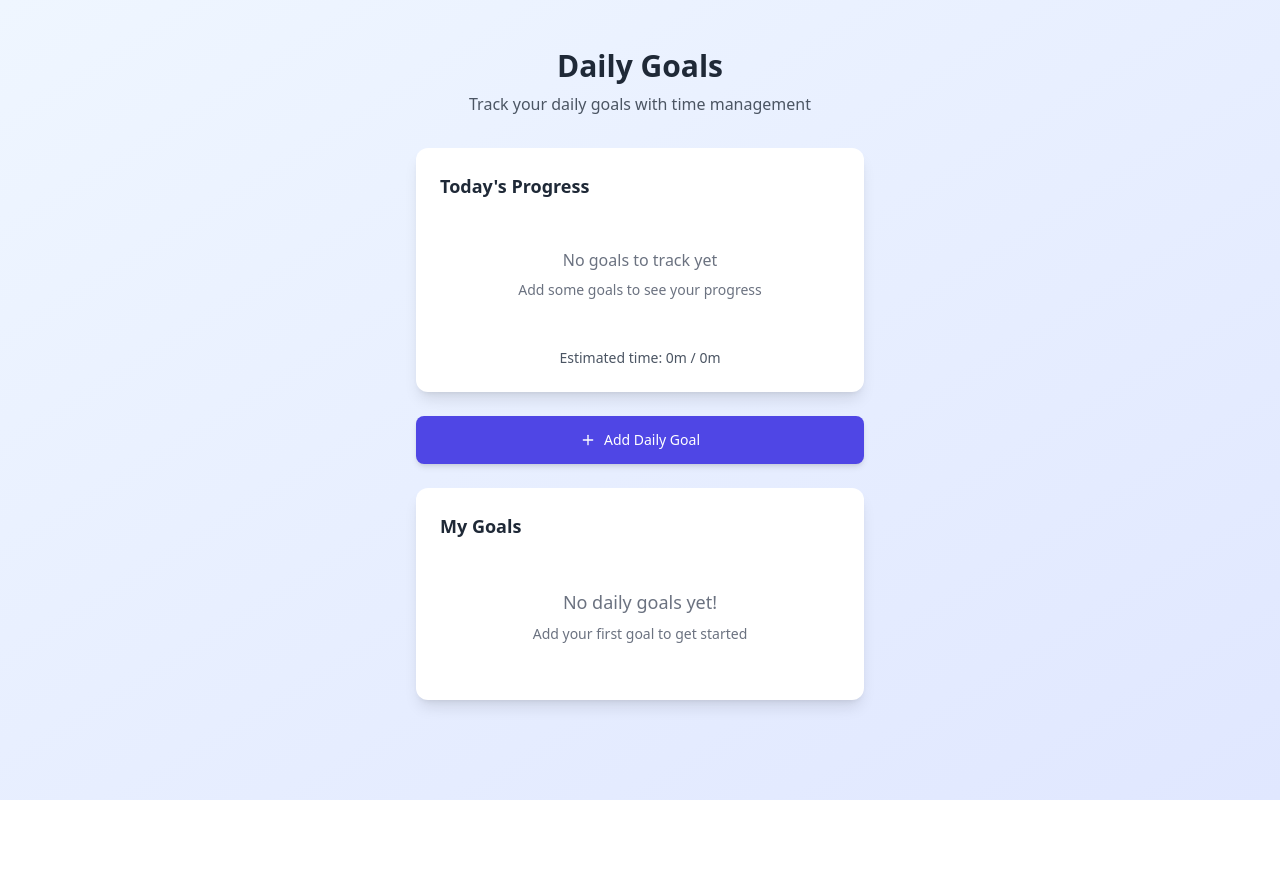
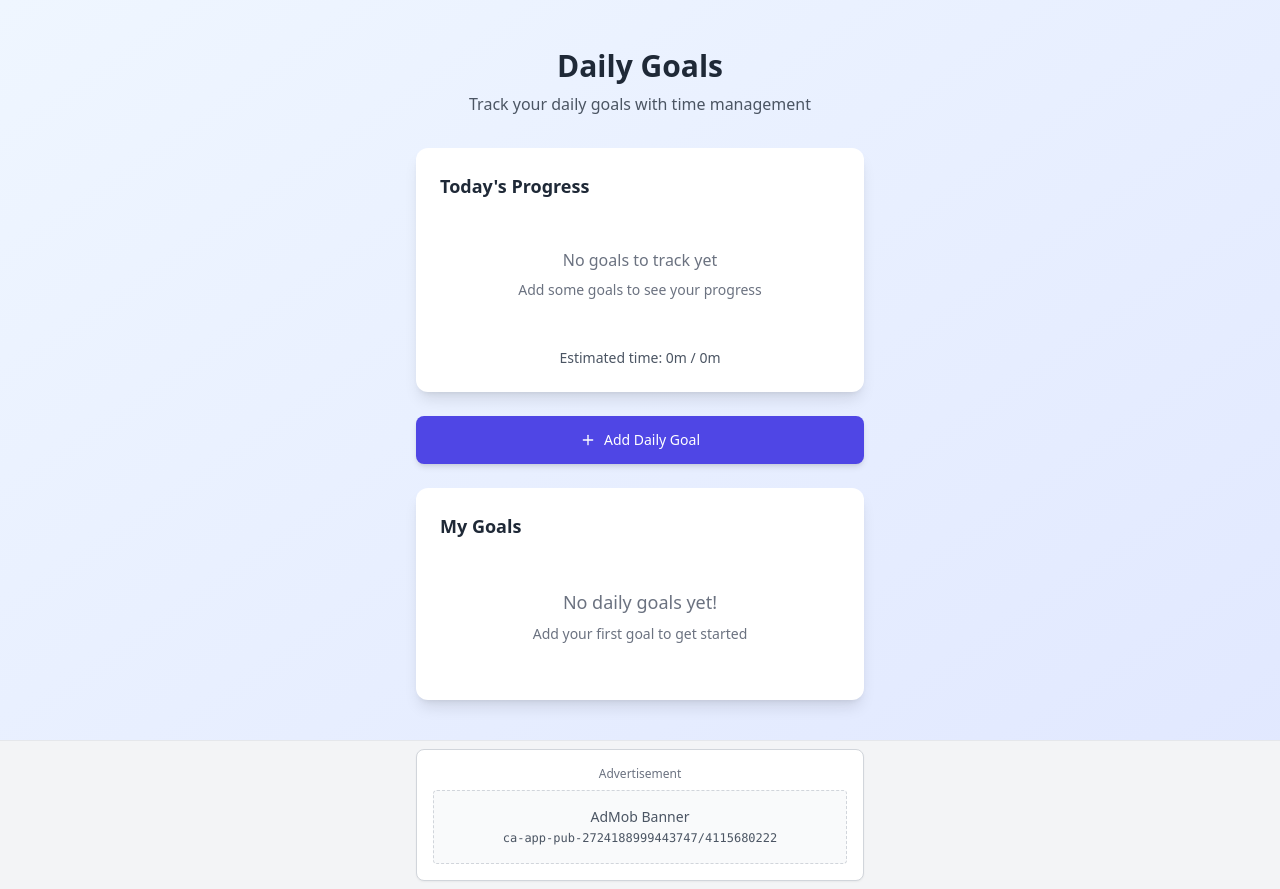
Before and after one commit to rizqap27/goal-getters-glance, a React (Vite) app: page / in a window 1280 px wide. Before the commit the page ends 800 px from the top, so only its background shows below. Built offline with nearby package versions, Linux system fonts and the light colour scheme.

Commit message:
Add AdMob banner to footer
Added an AdMob banner to the footer of the application using the provided ad unit ID.

```diff
--- /dev/null
+++ b/src/components/AdMobBanner.tsx
@@ -0,0 +1,27 @@
+
+import React from 'react';
+
+interface AdMobBannerProps {
+  adUnitId: string;
+}
+
+const AdMobBanner: React.FC<AdMobBannerProps> = ({ adUnitId }) => {
+  return (
+    <div className="w-full bg-gray-100 border-t border-gray-200 py-2">
+      <div className="max-w-md mx-auto text-center">
+        <div className="bg-white border border-gray-300 rounded-lg p-4 shadow-sm">
+          <div className="text-xs text-gray-500 mb-2">Advertisement</div>
+          <div className="bg-gray-50 border border-dashed border-gray-300 rounded p-4 min-h-[50px] flex items-center justify-center">
+            <div className="text-sm text-gray-600">
+              AdMob Banner
+              <br />
+              <span className="text-xs font-mono">{adUnitId}</span>
+            </div>
+          </div>
+        </div>
+      </div>
+    </div>
+  );
+};
+
+export default AdMobBanner;
--- a/src/pages/Index.tsx
+++ b/src/pages/Index.tsx
@@ -4,6 +4,7 @@ import { Button } from '@/components/ui/button';
 import GoalList from '@/components/GoalList';
 import AddGoalModal from '@/components/AddGoalModal';
 import ProgressChart from '@/components/ProgressChart';
+import AdMobBanner from '@/components/AdMobBanner';
 import { Goal } from '@/types/Goal';
 import { loadGoals, saveGoals } from '@/utils/localStorage';
 
@@ -64,7 +65,8 @@ const Index = () => {
   };
 
   return (
-    <div className="min-h-screen bg-gradient-to-br from-blue-50 to-indigo-100 p-4">
+    <div className="min-h-screen bg-gradient-to-br from-blue-50 to-indigo-100 flex flex-col">
+      <div className="flex-1 p-4">
         <div className="max-w-md mx-auto">
           {/* Header */}
           <div className="text-center mb-8 pt-8">
@@ -95,7 +97,7 @@ const Index = () => {
           </div>
 
           {/* Goals List */}
-        <div className="bg-white rounded-xl shadow-lg p-6">
+          <div className="bg-white rounded-xl shadow-lg p-6 mb-6">
             <h2 className="text-lg font-semibold text-gray-800 mb-4">My Goals</h2>
             <GoalList
               goals={goals.sort((a, b) => new Date(a.deadline).getTime() - new Date(b.deadline).getTime())}
@@ -112,6 +114,10 @@ const Index = () => {
           />
         </div>
       </div>
+
+      {/* AdMob Banner Footer */}
+      <AdMobBanner adUnitId="ca-app-pub-2724188999443747/4115680222" />
+    </div>
   );
 };
 
```
Lines whose indentation alone changed are shown as unchanged.
